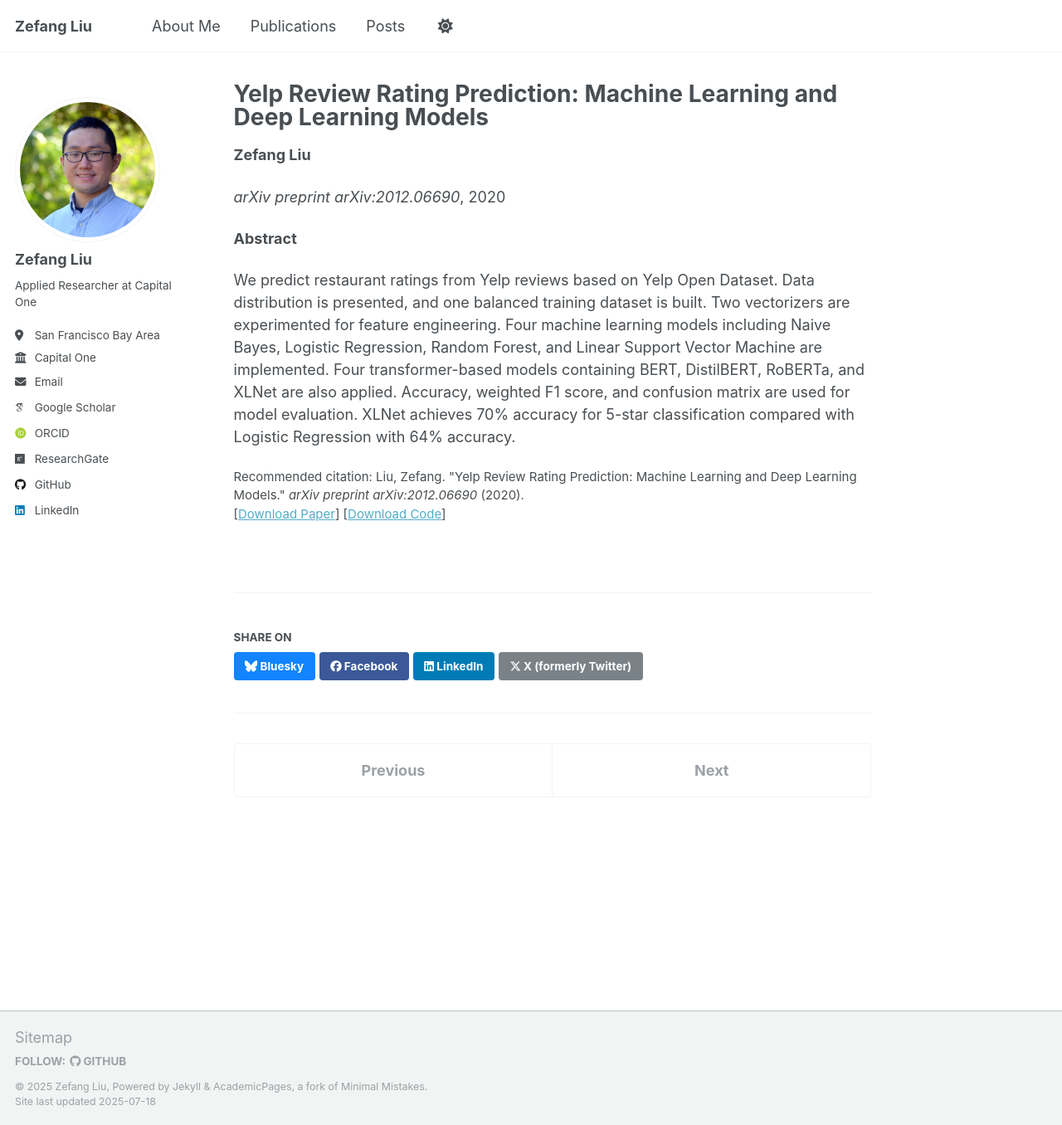
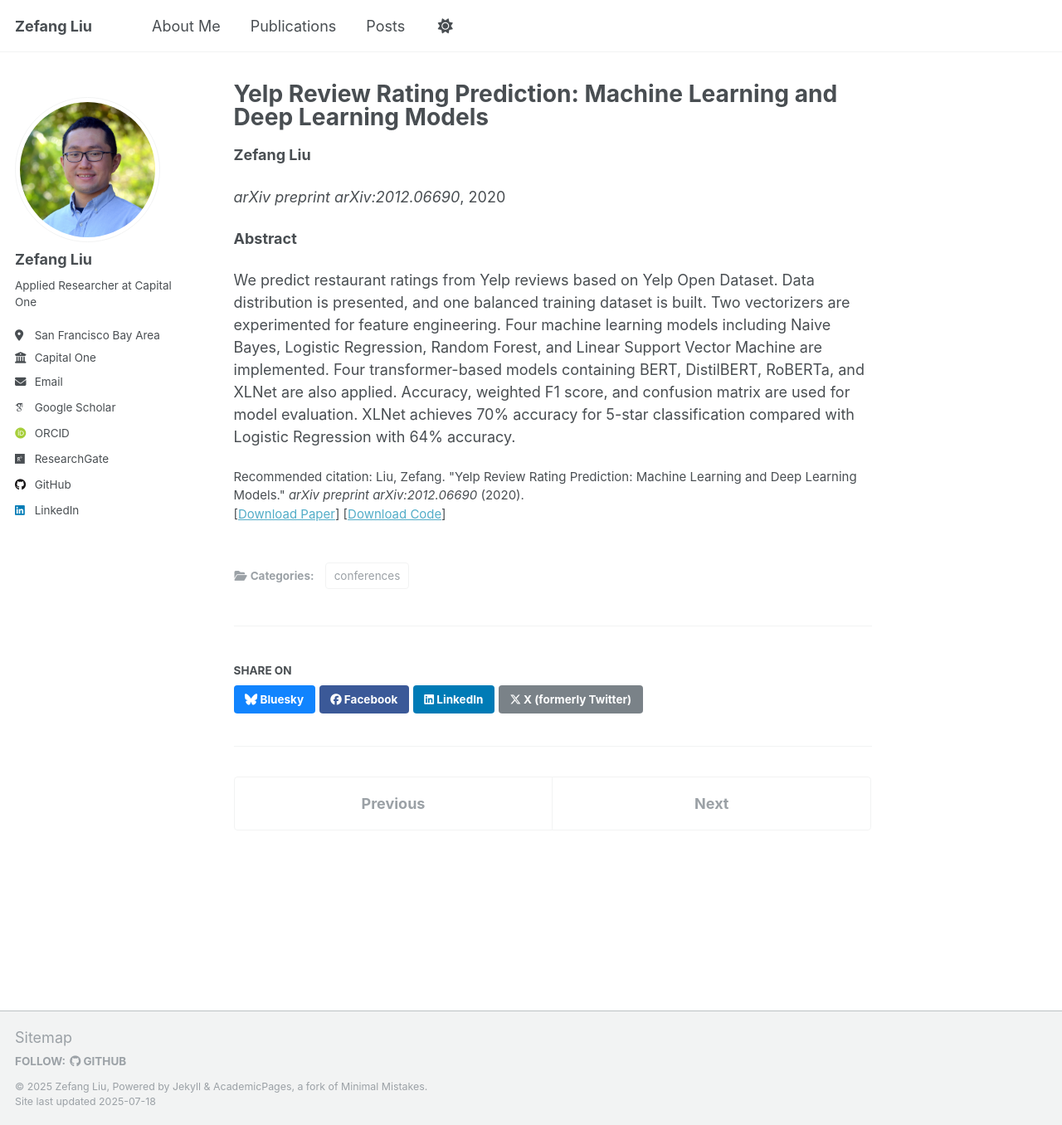
Before and after one commit to zefang-liu/zefang-liu.github.io, a Jekyll site: the page built from _publications/liu2020yelp.md, in a window 1280 px wide and 1356 px high. Shown: the whole window at 83% size. Built offline with Jekyll 4.4.1, drawn with Linux system fonts in a browser that asks for light colours; some web fonts are replaced; a script that is not in the unit is left out; part of the change alters nothing that is shown.

```diff
--- a/_includes/page__taxonomy.html
+++ b/_includes/page__taxonomy.html
@@ -4,6 +4,6 @@
   {% include tag-list.html %}
 {% endif %}
 
-{% if site.category_archive.type and page.categories[0] and page.collection != 'publications' %}
+{% if site.category_archive.type and page.categories[0] %}
   {% include category-list.html %}
 {% endif %}
```
Also changed, not shown: images/apple-touch-icon-180x180.png (added), images/favicon-192x192.png (added), images/favicon-32x32.png (added), images/favicon-512x512.png (added), images/favicon.ico, images/favicon.svg (added), images/manifest.json.
